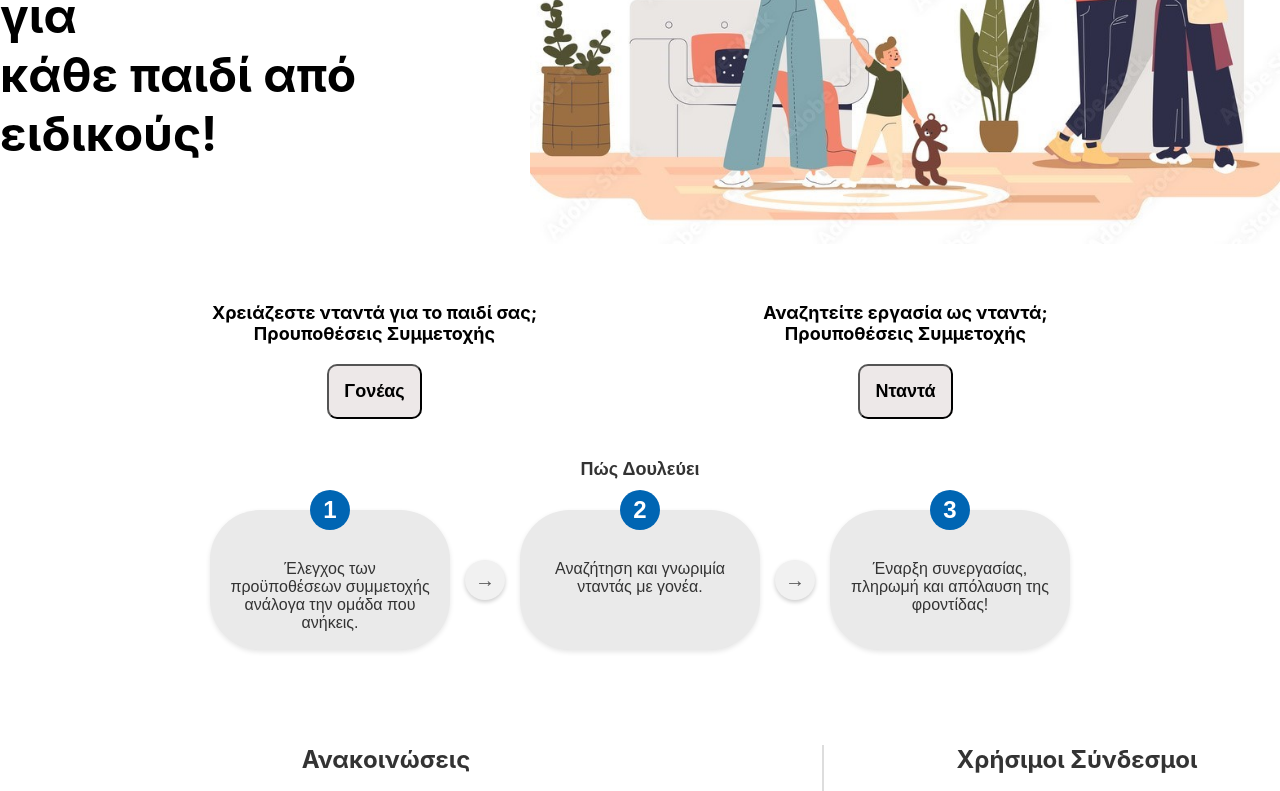
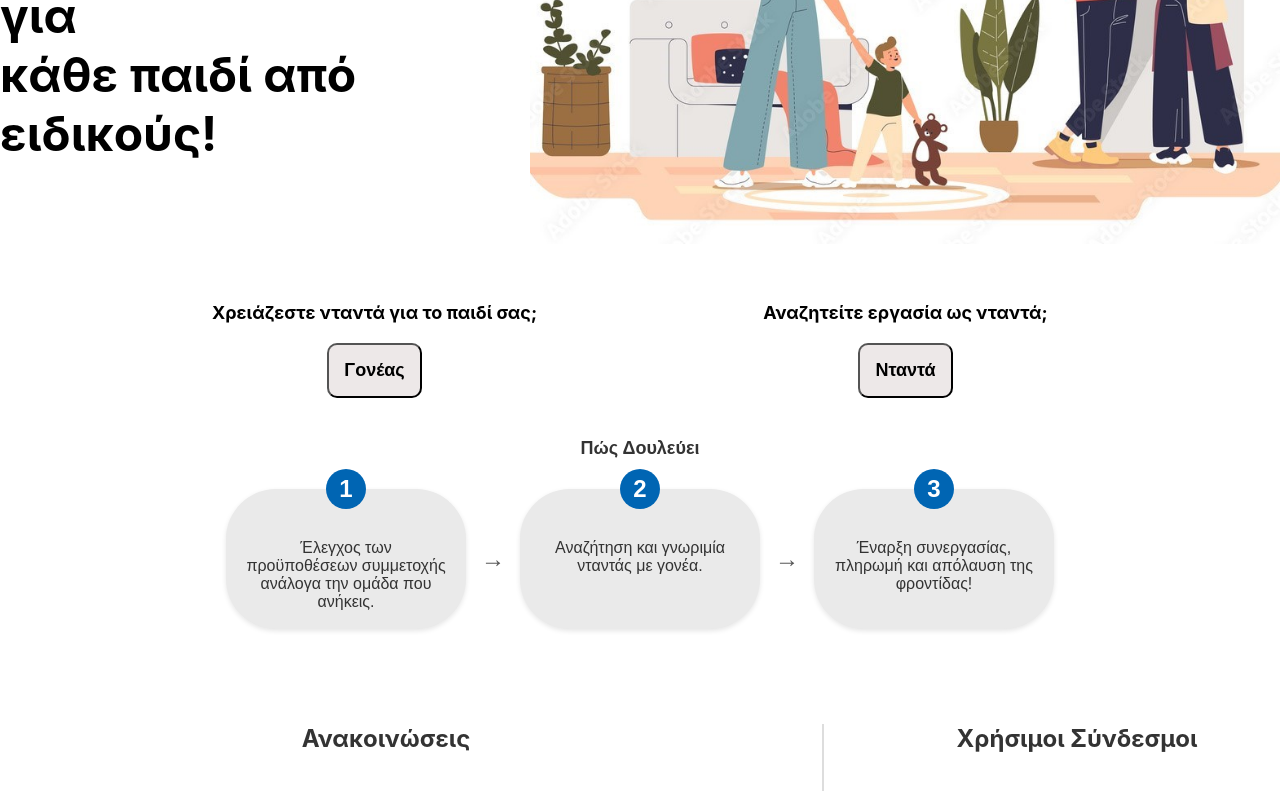
Before and after one commit to NektariosTP/EAM-2024-2025-ntantades.gov.gr, a React (Create React App) app: page / in a window 1280 px wide. Shown: the part 382-1173 px from the top of the page. Built offline with nearby package versions, Linux system fonts and the light colour scheme.

Commit message:
Add files via upload

```diff
--- a/src/pages/MainPage/Buttons.js
+++ b/src/pages/MainPage/Buttons.js
@@ -19,13 +19,13 @@ function Buttons() {
 
                 {/* Αριστερό Section */}
                 <div className="button-section">
-                    <p>Χρειάζεστε νταντά για το παιδί σας;<br />Προυποθέσεις Συμμετοχής</p>
+                    <p>Χρειάζεστε νταντά για το παιδί σας;</p>
                     <button className="action-button" onClick={() => navigate("/Goneis")}>Γονέας</button>
                 </div>
 
                 {/* Δεξί Section */}
                 <div className="button-section">
-                    <p>Αναζητείτε εργασία ως νταντά;<br />Προυποθέσεις Συμμετοχής</p>
+                    <p>Αναζητείτε εργασία ως νταντά;</p>
                     <button className="action-button" onClick={() => alert("Νταντά clicked!")}>Νταντά</button>
                 </div>
             </div>
--- a/src/pages/MainPage/Guide.css
+++ b/src/pages/MainPage/Guide.css
@@ -55,7 +55,7 @@ h2 {
     margin-top: 30px;
 }
 
-.arrow {
+.arrowstep {
     font-size: 24px;
     color: #555;
     pointer-events: none;
--- a/src/pages/MainPage/Guide.js
+++ b/src/pages/MainPage/Guide.js
@@ -12,14 +12,14 @@ function Guide() {
                         Έλεγχος των προϋποθέσεων συμμετοχής ανάλογα την ομάδα που ανήκεις.
                     </div>
                 </div>
-                <div className="arrow">→</div>
+                <div className="arrowstep">→</div>
                 <div className="step">
                     <div className="step-number">2</div>
                     <div className="step-text">
                         Αναζήτηση και γνωριμία νταντάς με γονέα.
                     </div>
                 </div>
-                <div className="arrow">→</div>
+                <div className="arrowstep">→</div>
                 <div className="step">
                     <div className="step-number">3</div>
                     <div className="step-text">
```
